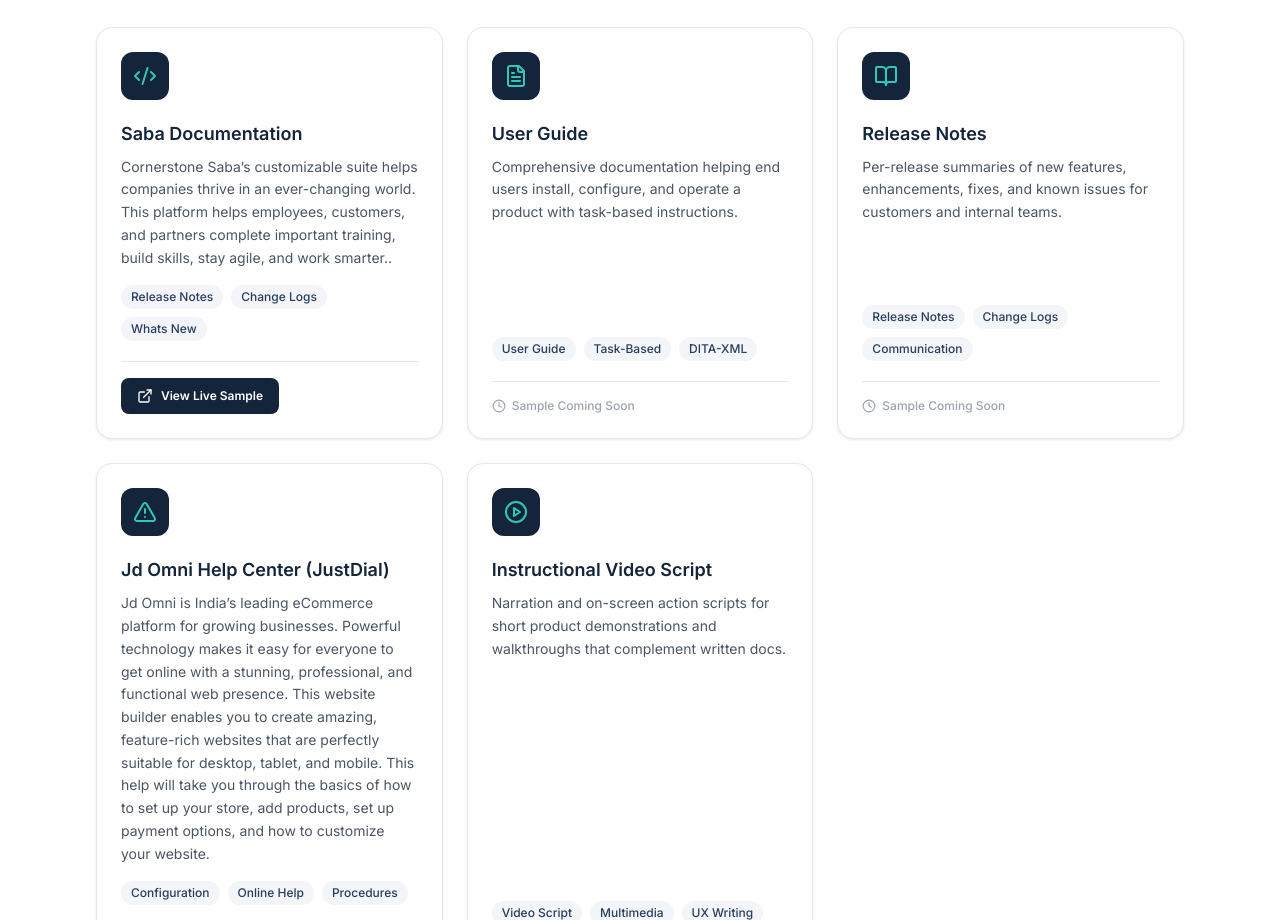
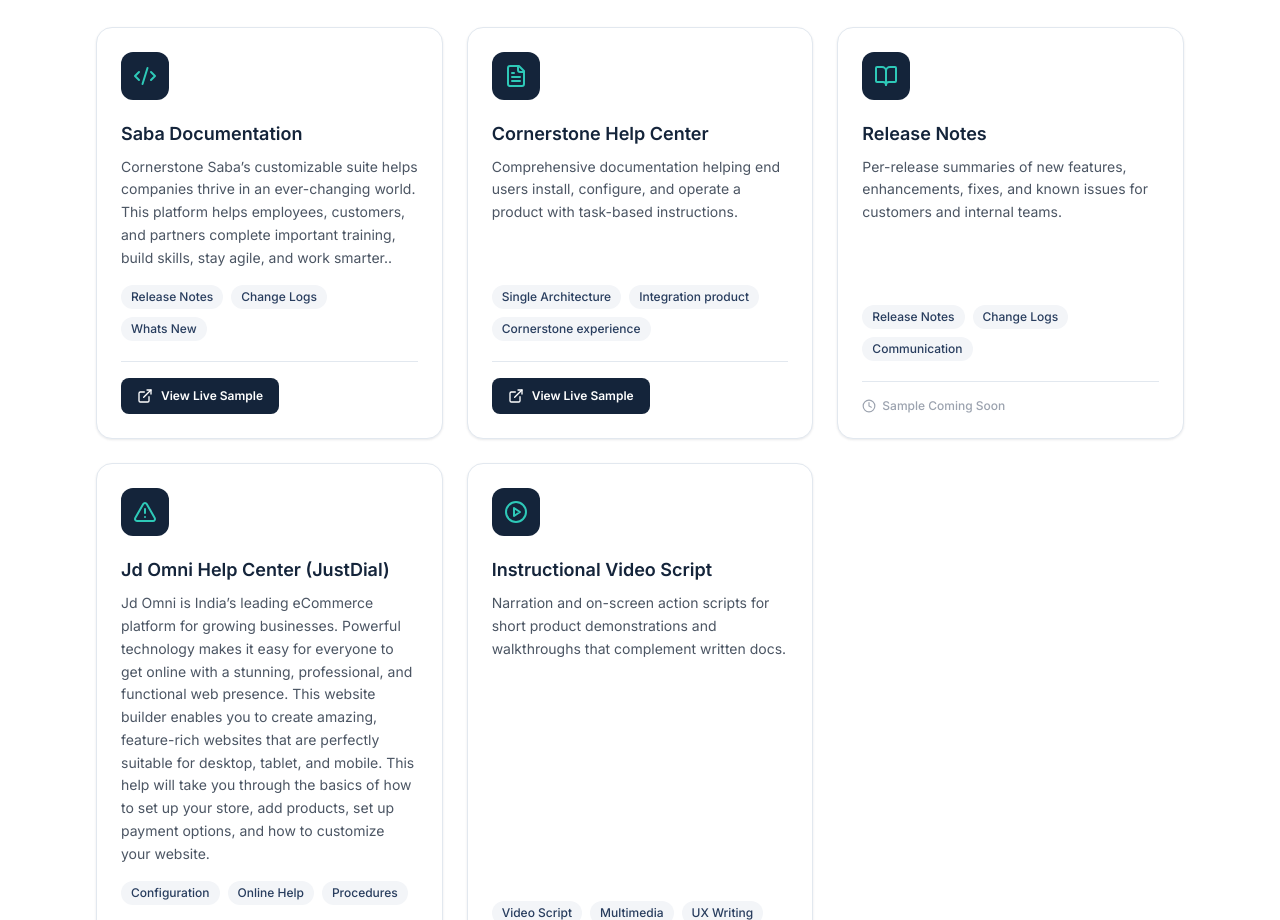
Before and after one commit to mahadevbabies7-creator/senior-technical-writer-portfolio, a React (Vite) app: page / in a window 1280 px wide. Shown: the part 3780-4700 px from the top of the page. Built offline with nearby package versions, Linux system fonts and the light colour scheme.

Commit message:
Update portfolio.ts

```diff
--- a/src/data/portfolio.ts
+++ b/src/data/portfolio.ts
@@ -195,12 +195,12 @@ export const portfolio: PortfolioItem[] = [
     },
   },
   {
-    type: 'User Guide',
+    type: 'Cornerstone Help Center',
     description:
       'Comprehensive documentation helping end users install, configure, and operate a product with task-based instructions.',
-    tags: ['User Guide', 'Task-Based', 'DITA-XML'],
+    tags: ['Single Architecture', 'Integration product', 'Cornerstone experience'],
     icon: FileText,
-    sampleUrl: '',
+    sampleUrl: 'https://help.csod.com/helpcenter/',
     caseStudy: {
       overview: '',
       audience: '',
```
